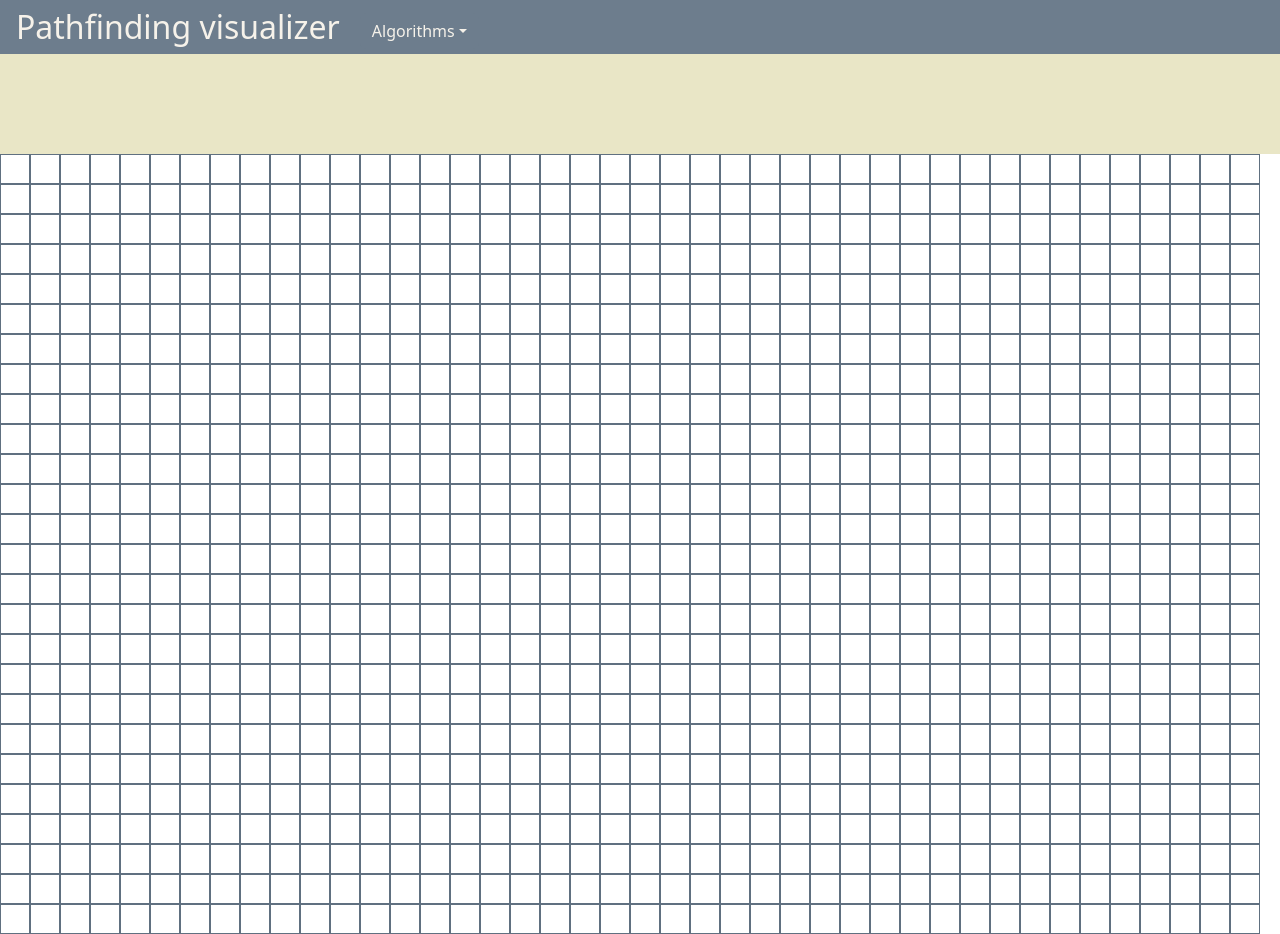
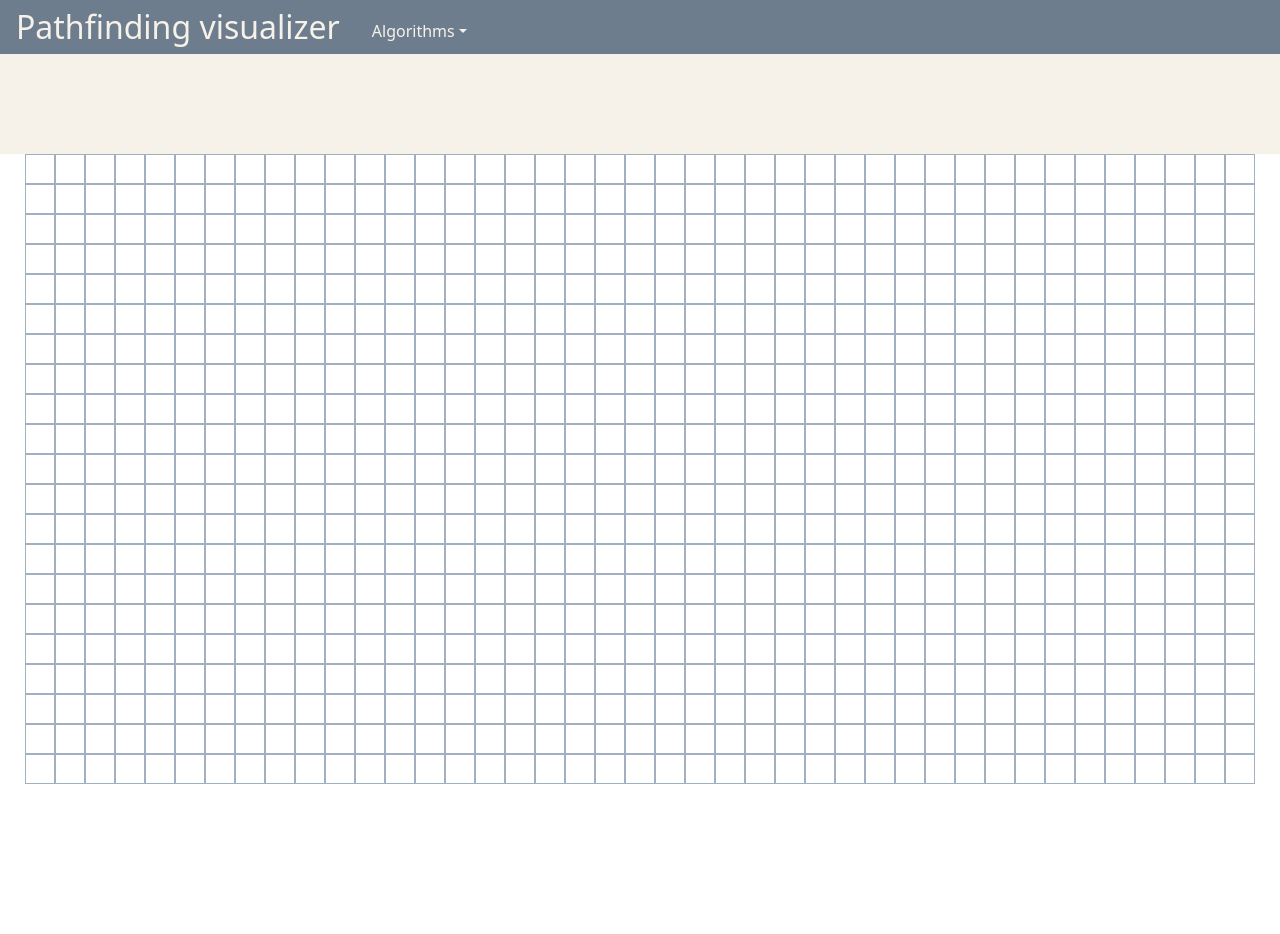
Before and after one commit to Anh-Duy-Tran/pathfinding-visualizer, a React (Create React App) app in the folder frontend/: page / in a window 1280 px wide. After the commit the page ends 800 px from the top, so only its background shows below. Built offline with nearby package versions, Linux system fonts and the light colour scheme.

Commit message:
more polished frontend with some magic numbers

```diff
--- a/frontend/src/App.css
+++ b/frontend/src/App.css
@@ -1,5 +1,5 @@
 :root {
-  --light-blue: #607080;
+  --light-blue: #A0B0C0;
   --blue: #6D7D8D;
   --off-white: #E9E6C6;
   --white: #F6F2EA;
@@ -33,14 +33,15 @@ header {
 }
 
 #Info {
-  background-color: var(--off-white);
+  background-color: var(--white);
   width: 100%;
   height: 100px;
 }
 
-.Board {
+#Board {
   display: flex;
   flex-direction: column;
+  align-items: center;
 }
 
 .Row {
--- a/frontend/src/components/Board.js
+++ b/frontend/src/components/Board.js
@@ -1,12 +1,18 @@
 import Row from "./Row";
 
-const Board = ({ boardDimensions }) => {
+const Board = () => {
+  const tileSize = 30;
+  const boardDimensions = {
+    row: Math.floor((window.innerHeight - 130) / tileSize) - 1,
+    column: Math.floor(window.innerWidth / tileSize) -1
+  }
 
   return (
     <div id="Board">
     {
-      Array.from(Array(boardDimensions.row)).map((x) =>
-        <Row key={x} column={boardDimensions.column} x={x}></Row>
+      Array.from(Array(boardDimensions.row)).map((x, i) =>  {
+        return <Row key={i} column={boardDimensions.column} x={i}></Row>
+      }
       )
     }
     </div>
--- a/frontend/src/components/Row.js
+++ b/frontend/src/components/Row.js
@@ -2,10 +2,10 @@ import Tile from "./Tile"
 
 const Row = ({ column, x }) => {
   return (
-    <div class="Row">
+    <div className="Row">
       {
-        Array.from(Array(column)).map((y) =>
-          <Tile key = {y} x={x} y={y}></Tile>)
+        Array.from(Array(column)).map((y, i) =>
+          <Tile key={(x+1) * column + i} x={x} y={i}></Tile>)
       }
     </div>
   )
--- a/frontend/src/index.js
+++ b/frontend/src/index.js
@@ -5,10 +5,5 @@ import App from './App';
 
 const tileSize = 30;
 
-const boardDimensions = {
-  row: Math.floor(window.innerHeight / tileSize),
-  column: Math.floor(window.innerWidth / tileSize)
-}
-
 const root = ReactDOM.createRoot(document.getElementById('root'));
-root.render( <App boardDimensions={boardDimensions}/> );
+root.render( <App/> );
```
